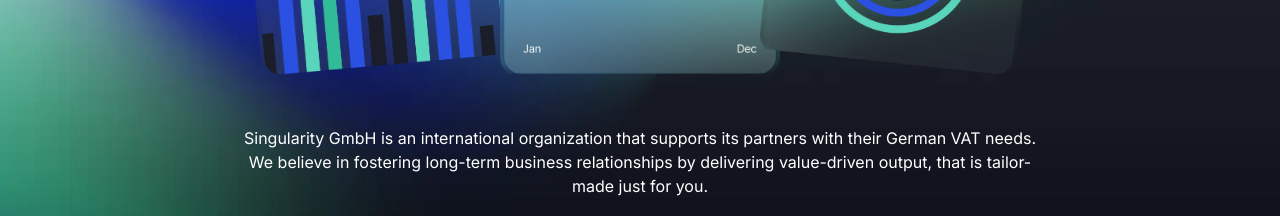
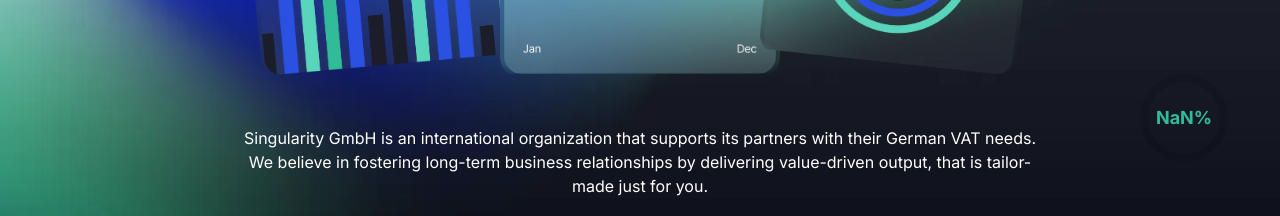
Before and after one commit to ImadMehmood535/singularity, a Next.js app: page / in a window 1280 px wide. Shown: the part 584-800 px from the top of the page. Built offline with nearby package versions, Linux system fonts and the light colour scheme; no server answers.

Commit message:
smooth + progress

```diff
--- a/package.json
+++ b/package.json
@@ -14,6 +14,7 @@
     "axios": "^1.7.2",
     "next": "14.2.4",
     "react": "^18",
+    "react-circular-progressbar": "^2.1.0",
     "react-dom": "^18",
     "react-hook-form": "^7.52.0",
     "react-icons": "^5.2.1",
--- a/src/app/layout.js
+++ b/src/app/layout.js
@@ -4,6 +4,7 @@
 import Footer from "@/components/layout/Footer";
 import VectorComponent from "@/components/home/VectorComponent";
 import SmoothScrolling from "@/components/layout/SmoothScrolling";
+import CircularProgressBar from "@/components/layout/CircularProgressbar";
 
 const inter = Inter({ subsets: ["latin"] });
 
@@ -16,6 +17,10 @@
   return (
     <html lang="en">
       <body className={inter.className}>
+        <div className="fixed z-[999]  bottom-[50px] right-12">
+          <CircularProgressBar />
+        </div>
+
         <Header />
         <SmoothScrolling>{children}</SmoothScrolling>
         <Footer />
--- /dev/null
+++ b/src/components/layout/CircularProgressbar.jsx
@@ -0,0 +1,67 @@
+"use client";
+
+import React, { useState, useEffect } from "react";
+
+const CircularProgressBar = () => {
+  const [progress, setProgress] = useState(0);
+
+  const handleScroll = () => {
+    const scrollTop = window.pageYOffset || document.documentElement.scrollTop;
+    const scrollHeight =
+      document.documentElement.scrollHeight -
+      document.documentElement.clientHeight;
+    const scrollProgress = (scrollTop / scrollHeight) * 100;
+    setProgress(scrollProgress);
+  };
+
+  useEffect(() => {
+    window.addEventListener("scroll", handleScroll);
+    return () => {
+      window.removeEventListener("scroll", handleScroll);
+    };
+  }, []);
+
+  const radius = 40;
+  const strokeWidth = 8;
+  const circumference = 2 * Math.PI * radius;
+  const offset = circumference - (progress / 100) * circumference;
+
+  return (
+    <div className="flex items-center justify-center">
+      <div className="relative">
+        <svg className="w-24 h-24">
+          <circle
+            className="progress-ring"
+            stroke="rgba(0, 0, 0, 0.1)"
+            strokeWidth={strokeWidth}
+            fill="transparent"
+            r={radius}
+            cx="50%"
+            cy="50%"
+          />
+          <circle
+            className="progress-ring-circle"
+            stroke="#32BB98"
+            strokeWidth={strokeWidth}
+            strokeLinecap="round"
+            fill="transparent"
+            r={radius}
+            cx="50%"
+            cy="50%"
+            style={{
+              strokeDasharray: circumference,
+              strokeDashoffset: offset,
+            }}
+          />
+        </svg>
+        <div className="absolute inset-0 flex items-center justify-center">
+          <span className="block text-lg font-bold text-themeGreen-0">
+            {Math.round(progress)}%
+          </span>
+        </div>
+      </div>
+    </div>
+  );
+};
+
+export default CircularProgressBar;
```
Also changed, not shown: 1 other file (tests, documents, lock files or other folders).
